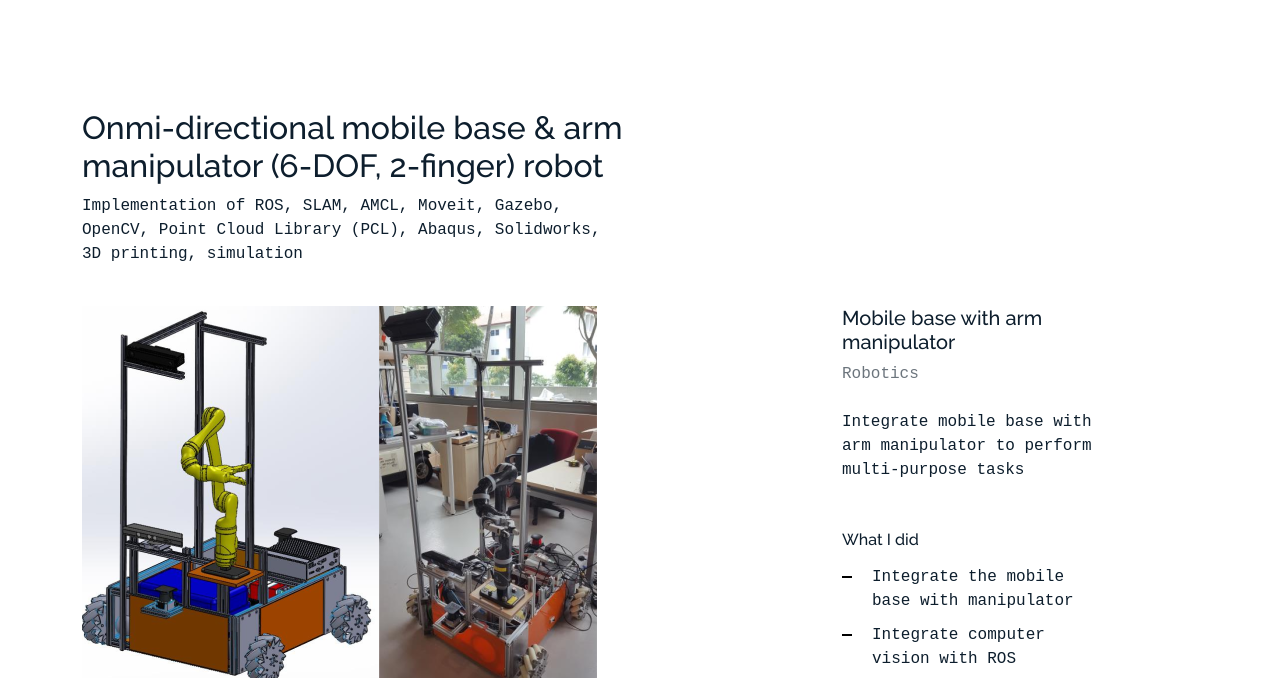
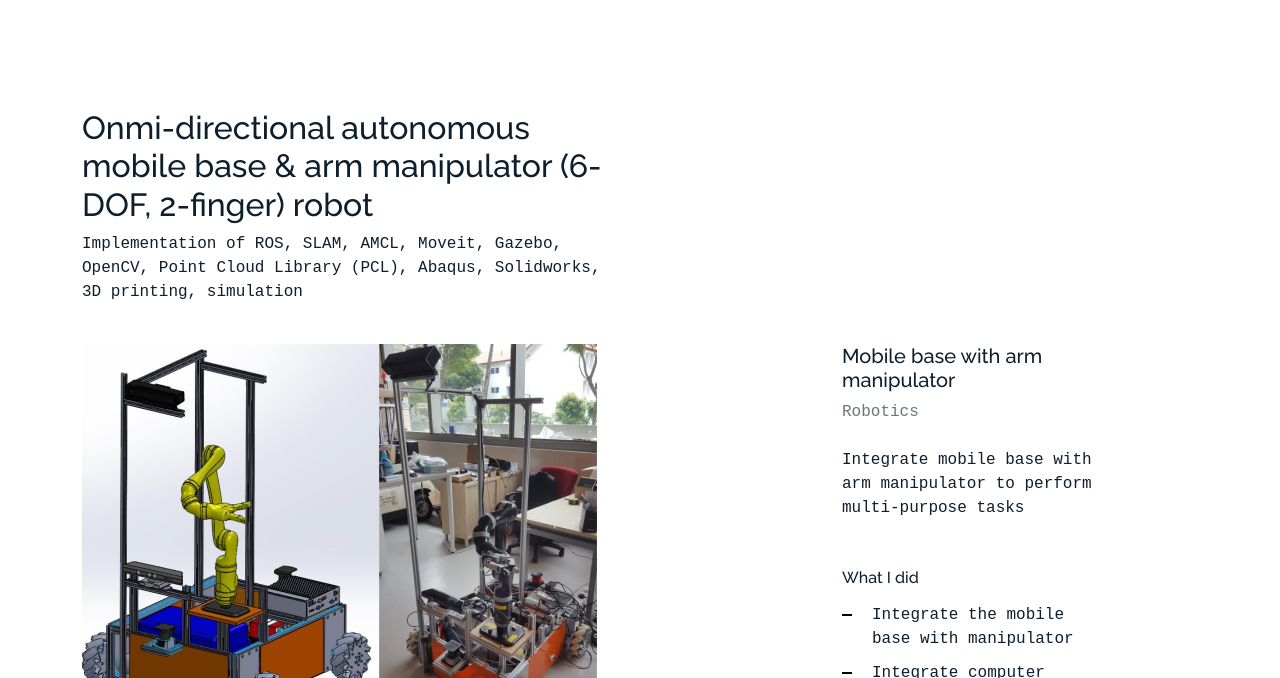
Before and after one commit to KenTeo/kenteo.github.io, a plain HTML site: page base_arm.html in a window 1280 px wide. Shown: the part 112-790 px from the top of the page. Drawn offline with Linux system fonts and the light colour scheme; a web font is replaced by a local one.

Commit message:
Add autonomous

```diff
--- a/base_arm.html
+++ b/base_arm.html
@@ -79,7 +79,7 @@
       <div class="container">
         <div class="row mb-4 align-items-center">
           <div class="col-md-6" data-aos="fade-up">
-            <h2>Onmi-directional mobile base & arm manipulator (6-DOF, 2-finger) robot</h2>
+            <h2>Onmi-directional autonomous mobile base & arm manipulator (6-DOF, 2-finger) robot</h2>
             <p>Implementation of ROS, SLAM, AMCL, Moveit, Gazebo, OpenCV, Point Cloud Library (PCL), Abaqus, Solidworks, 3D printing, simulation</p>
           </div>
         </div>
```
